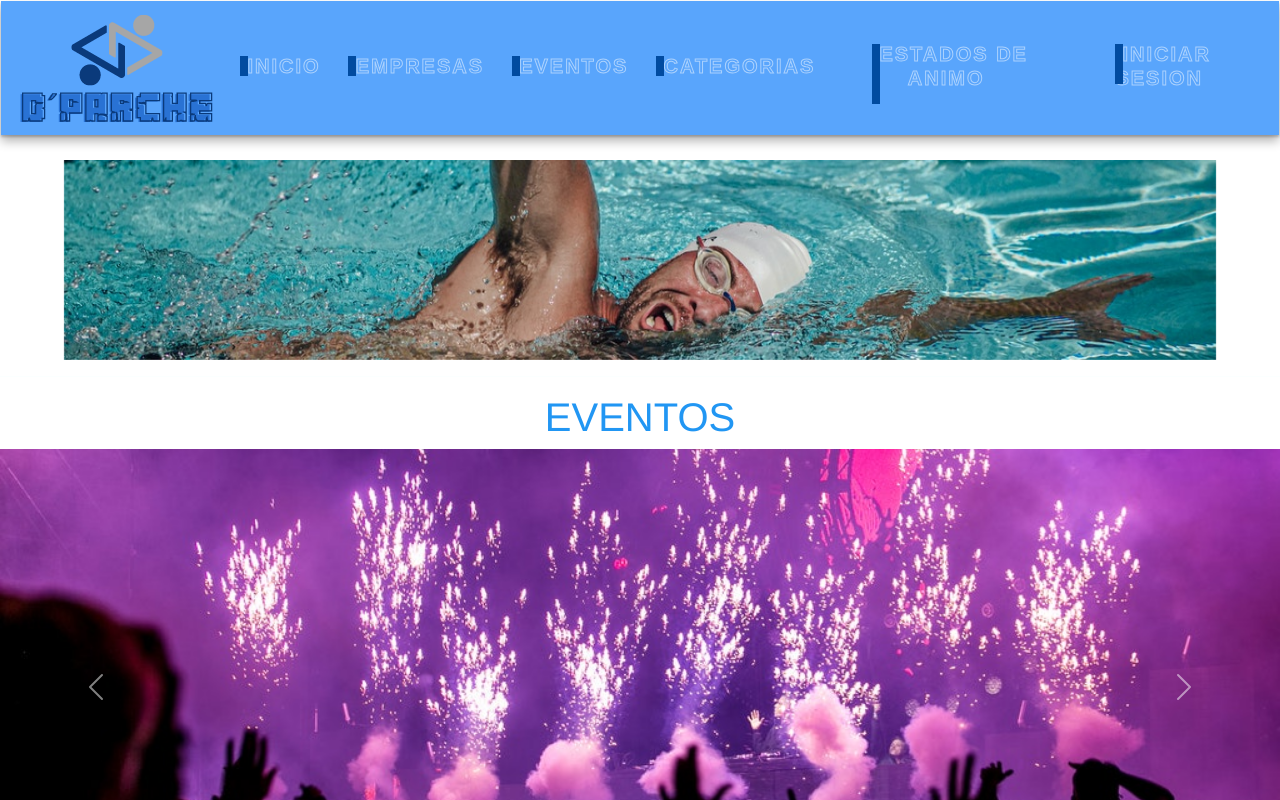
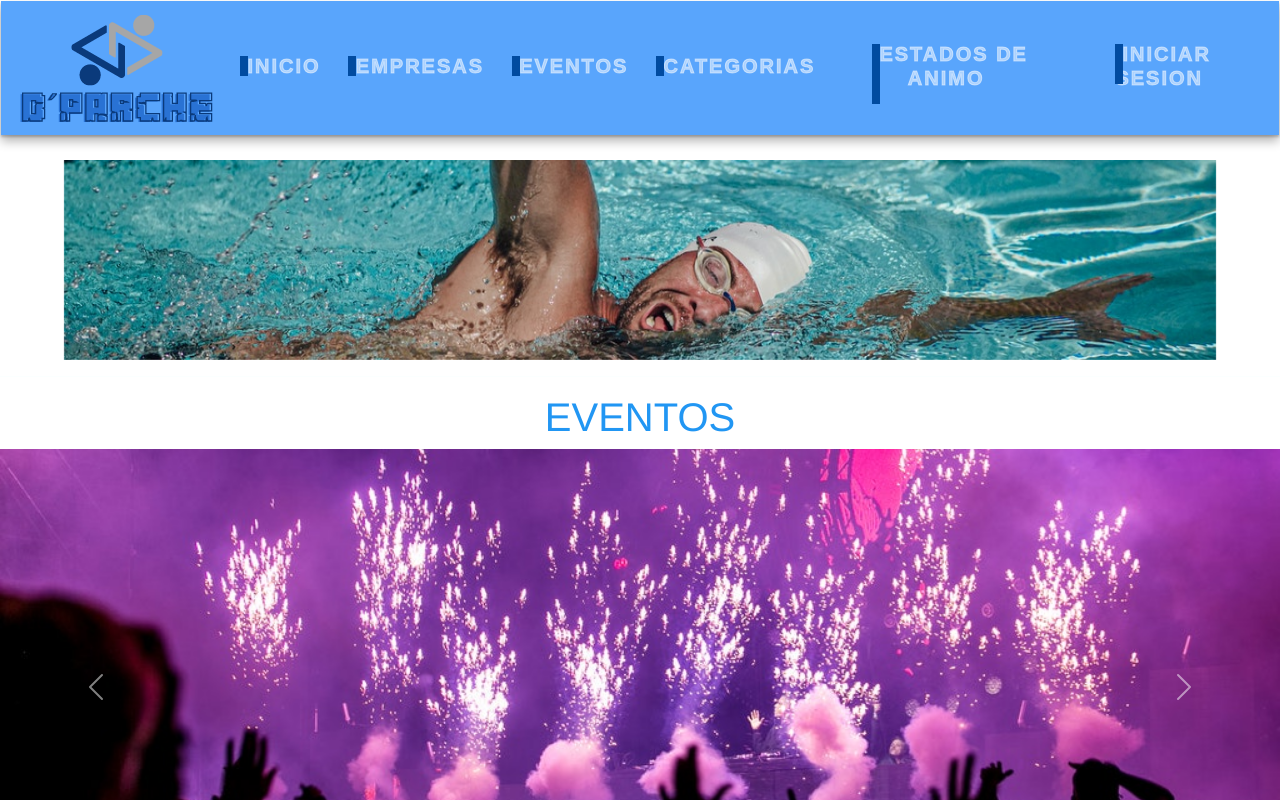
Before and after one commit to StevenRB7/dparche, a Vue app: page /#/ in a window 1280 px wide. Shown: the top 800 px of the page. Built offline with nearby package versions, Linux system fonts and the light colour scheme; what v-wave would draw is missing.

Commit message:
redesacomodadas

```diff
--- a/src/components/HeaderComponent.vue
+++ b/src/components/HeaderComponent.vue
@@ -8,7 +8,7 @@
           <b-navbar-toggle target="nav-collapse"></b-navbar-toggle>
   <ul>
       <li style="--clr:#014ba0">
-      <router-link to="/"><a href="#" data-text="Inicio">&nbsp;Inicio&nbsp;</a></router-link>
+      <router-link to="/"><a href="#" data-text="INICIO">&nbsp;INICIO&nbsp;</a></router-link>
       </li>
       <li style="--clr:#014ba0">
       <router-link to="/registroempresas"><a href="#" data-text="EMPRESAS">&nbsp;EMPRESAS&nbsp;</a></router-link>
@@ -136,8 +136,8 @@ export default {
       line-height: 20px;
       letter-spacing: 2px;
       text-transform: uppercase;
-      color: transparent;
-      -webkit-text-stroke: 1px rgba(255,255,255,0.5);
+      color:rgba(255, 255, 255, 0.5);
+      -webkit-text-stroke: 1px rgba(255, 255, 255, 0.5);
     }
     ul li a::before{
       content: attr(data-text);
```
